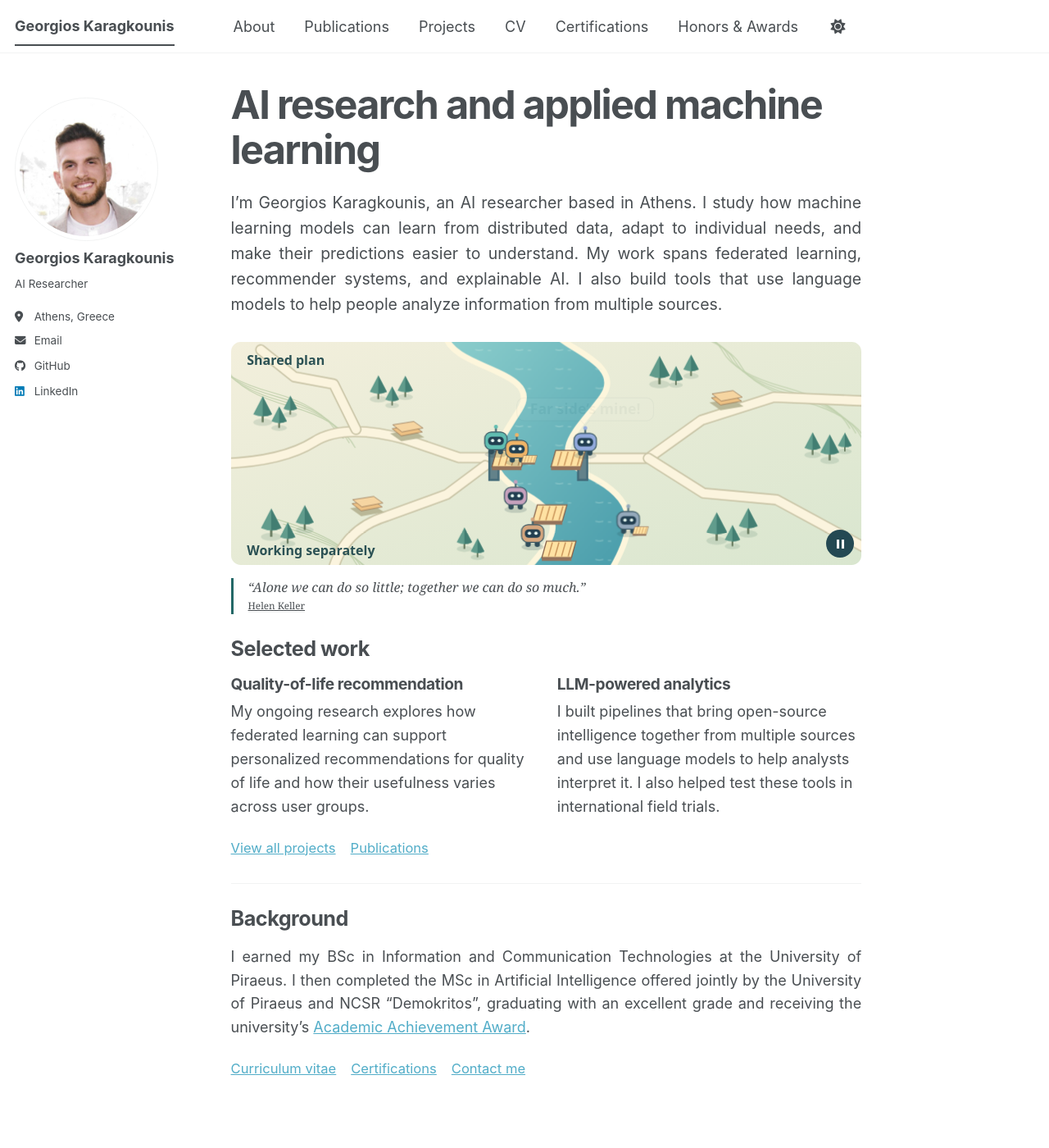
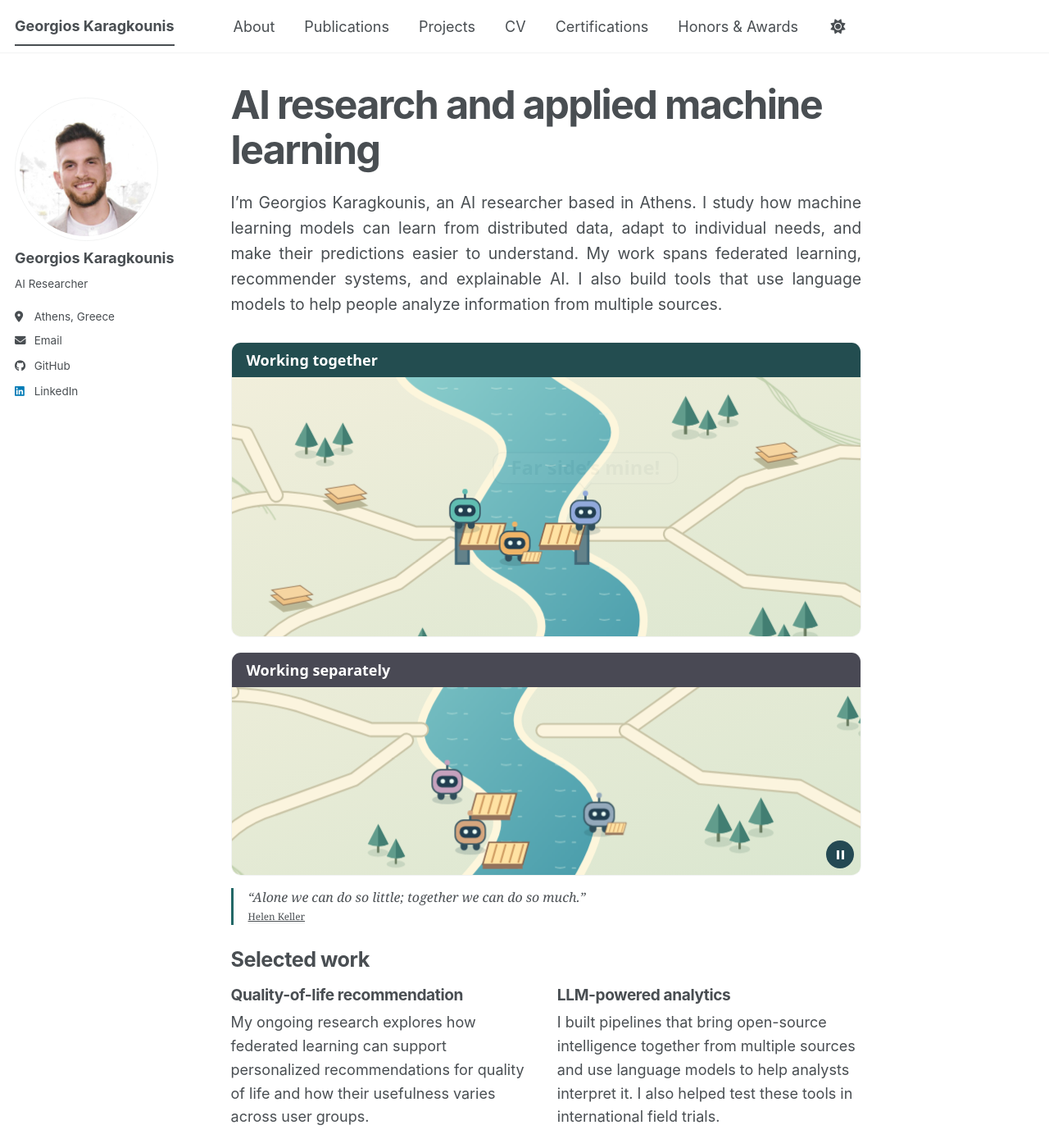
Before and after one commit to georgekaragounis/gkaragounis.github.io, a Jekyll site: the page built from _pages/about.md, in a window 1280 px wide and 1400 px high. Shown: the whole window at 82% size. Built offline with Jekyll 4.4.1, drawn with Linux system fonts in a browser that asks for light colours; a script bundle is joined from its source files by our own code; a style sheet for code colours, icons or effects is not loaded.

Commit message:
Separate bridge teams into labeled panels and space their routes

```diff
--- a/_includes/agent-bridge.html
+++ b/_includes/agent-bridge.html
@@ -1,9 +1,9 @@
 <div class="bridge-map">
 <input class="bridge-pause" type="checkbox" id="bridge-pause" aria-label="Pause bridge animation">
 <label for="bridge-pause" title="Pause or resume animation"><span aria-hidden="true"></span></label>
-<svg viewBox="0 0 960 340" role="img" aria-labelledby="bridge-title bridge-description" xmlns="http://www.w3.org/2000/svg">
-<title id="bridge-title">A bridge built together</title>
-<desc id="bridge-description">Three small agents carry sections of a bridge across a map. They assemble the sections over a river, then meet on the completed bridge. The first agent starts on the near bank, the second takes the far side, and the third joins the two spans. Downstream, three agents work independently. Their bridge sections do not align. One steps off the unfinished section, splashes into the river, and climbs back onto the bank.</desc>
+<section class="bridge-panel" aria-label="Working together">
+<h3>Working together</h3>
+<svg viewBox="140 0 710 292" role="img" aria-label="Three agents agree where to place their sections and build a continuous bridge." xmlns="http://www.w3.org/2000/svg">
 <defs>
   <linearGradient id="land" x2="1" y2="1"><stop stop-color="#f3efdc"/><stop offset="1" stop-color="#d9e6cf"/></linearGradient>
   <linearGradient id="water" x2=".9" y2="1"><stop stop-color="#8dcfcd"/><stop offset="1" stop-color="#4b9eac"/></linearGradient>
@@ -12,7 +12,7 @@
   <g id="pine"><ellipse cy="2" rx="13" ry="5" fill="#5b8771" opacity=".19"/><path d="M0 2v-17" stroke="#697c61" stroke-width="3"/><path d="m0-34-13 25q14 6 26 0Z" fill="#619c8c"/><path d="m0-34 13 25q-6 3-13 3Z" fill="#427e72"/></g>
   <g id="agent"><ellipse cy="4" rx="17" ry="5" fill="#26474e" opacity=".18"/><rect x="-11" y="-6" width="8" height="10" rx="4" fill="#304e5b"/><rect x="3" y="-6" width="8" height="10" rx="4" fill="#304e5b"/><path d="M0-30v-7" stroke="#345867" stroke-width="2.5"/><circle cy="-38" r="3" fill="currentColor"/><rect x="-17" y="-30" width="34" height="27" rx="10" fill="currentColor" stroke="#365461" stroke-width="1.5"/><rect x="-12" y="-23" width="24" height="13" rx="6" fill="#213e50"/><g fill="#edfff7"><circle cx="-5" cy="-17" r="2.5"/><circle cx="5" cy="-17" r="2.5"/></g></g>
   <g id="span"><path d="M0 0h45l-7 25H-7Z" fill="#ffe2a3" stroke="#88644c" stroke-width="1.6"/><path d="M-7 25h45v5H-7Z" fill="#94735c"/><path d="m9 2-6 21m16-21-6 21m16-21-6 21m16-21-6 21" stroke="#cd995f" stroke-width="2"/></g>
-</defs>
+<g id="bridge-terrain">
 <rect width="960" height="340" fill="url(#land)"/>
 <g fill="none" stroke="#a7bf92" stroke-width="1.4" opacity=".6">
 <path transform="translate(30,18) scale(1,1)" d="M-180-60Q-80-30-62 4T33 59t99 63"/>
@@ -59,14 +59,25 @@
 <use href="#pine" transform="translate(885 170) scale(0.95)"/>
 <use href="#pine" transform="translate(911 178) scale(1.1)"/>
 <use href="#pine" transform="translate(934 165) scale(0.8)"/>
+</g>
+</defs>
+<use href="#bridge-terrain"/>
 <g transform="translate(267 139)"><path d="m-25 0 35-5 17 11-35 6Z" fill="#b9b797"/><path d="m-22-7 32-5 14 10-32 6Z" fill="#edc184" stroke="#987958"/><path d="m-21-13 32-5 14 10-32 6Z" fill="#f6d5a1" stroke="#987958"/></g>
 <g transform="translate(206 253)"><path d="m-25 0 35-5 17 11-35 6Z" fill="#b9b797"/><path d="m-22-7 32-5 14 10-32 6Z" fill="#edc184" stroke="#987958"/><path d="m-21-13 32-5 14 10-32 6Z" fill="#f6d5a1" stroke="#987958"/></g>
 <g transform="translate(753 92)"><path d="m-25 0 35-5 17 11-35 6Z" fill="#b9b797"/><path d="m-22-7 32-5 14 10-32 6Z" fill="#edc184" stroke="#987958"/><path d="m-21-13 32-5 14 10-32 6Z" fill="#f6d5a1" stroke="#987958"/></g>
 <g stroke="#416978" stroke-width="3" fill="#63828a"><path d="M393 166h14v44h-14Zm135 0h14v44h-14Z"/></g>
 <g transform="translate(404 165)"><use class="bridge-part bridge-west" href="#span"/><g transform="translate(45)"><use class="bridge-part bridge-middle" href="#span"/></g><g transform="translate(90)"><use class="bridge-part bridge-east" href="#span"/></g></g>
 <g class="bridge-agent scout" color="#60bdb1"><use href="#agent"/><g class="bridge-cargo"><use href="#span" transform="translate(10 -7) scale(.46)"/></g><g class="bridge-speech" aria-hidden="true"><rect x="-90" y="-84" width="180" height="35" rx="11"/><path d="M-7-50 0-42 7-50"/><text x="0" y="-59" text-anchor="middle">I’ll start here!</text></g></g>
-<g class="bridge-agent maker" color="#f0b467"><use href="#agent"/><g class="bridge-cargo"><use href="#span" transform="translate(10 -7) scale(.46)"/></g><g class="bridge-speech" aria-hidden="true"><rect x="-103" y="-84" width="206" height="35" rx="11"/><path d="M-7-50 0-42 7-50"/><text x="0" y="-59" text-anchor="middle">I’ll join the two!</text></g></g>
+<g class="bridge-agent maker" color="#f0b467"><use href="#agent"/><g class="bridge-cargo"><use href="#span" transform="translate(10 -7) scale(.46)"/></g><g class="bridge-speech" aria-hidden="true"><rect x="-103" y="17" width="206" height="35" rx="11"/><path d="M-7 18 0 9 7 18"/><text x="0" y="42" text-anchor="middle">I’ll join the two!</text></g></g>
 <g class="bridge-agent checker" color="#91a9db"><use href="#agent"/><g class="bridge-cargo"><use href="#span" transform="translate(10 -7) scale(.46)"/></g><g class="bridge-speech" aria-hidden="true"><rect x="-104" y="-84" width="208" height="35" rx="11"/><path d="M-7-50 0-42 7-50"/><text x="0" y="-59" text-anchor="middle">Far side’s mine!</text></g></g>
+
+</svg>
+</section>
+<section class="bridge-panel" aria-label="Working separately">
+<h3>Working separately</h3>
+<svg viewBox="190 128 710 212" role="img" aria-label="Three agents build at different points along the banks. Their sections do not meet, and one falls into the water." xmlns="http://www.w3.org/2000/svg">
+
+<use href="#bridge-terrain"/>
 <g class="solo-build" aria-hidden="true">
 <g transform="translate(466 248)"><use class="bridge-part isolated-upper" href="#span"/></g>
 <g transform="translate(480 303)"><use class="bridge-part isolated-lower" href="#span"/></g>
@@ -75,5 +86,7 @@
 <g class="bridge-agent solo-lower" color="#d5a67e"><g><use href="#agent"/><g class="bridge-cargo"><use href="#span" transform="translate(10 -7) scale(.46)"/></g></g></g>
 <g class="bridge-agent solo-far" color="#94a9bb"><g class="tumble"><use href="#agent"/><g class="bridge-cargo"><use href="#span" transform="translate(10 -7) scale(.46)"/></g></g></g>
 <g transform="translate(539 302)"><g class="river-splash" fill="none" stroke="#f1fffe" stroke-width="3" stroke-linecap="round"><ellipse rx="19" ry="6"/><path d="m-11-4-6-9m17 8 1-13m11 12 6-9"/></g></g>
-</g><g fill="#2b5154" font-family="system-ui,sans-serif" font-weight="650" font-size="20"><text x="24" y="35">Shared plan</text><text x="24" y="324">Working separately</text></g>
-</svg></div>
+</g>
+</svg>
+</section>
+</div>
--- a/_sass/layout/_academic-profile.scss
+++ b/_sass/layout/_academic-profile.scss
@@ -105,11 +105,11 @@ html[data-theme="dark"] .page__content { --profile-accent: #8acec8; }
   label span {width:9px;height:11px;border-inline:3px solid}
   input:checked + label span {width:0;height:0;border:0;border-left:9px solid white;border-block:6px solid transparent}
   input:focus-visible + label {outline:3px solid #091f2d;outline-offset:2px}
-  input:checked ~ svg * {animation-play-state:paused}
+  input:checked ~ .bridge-panel svg * {animation-play-state:paused}
   .bridge-agent,.bridge-part,.bridge-cargo,.bridge-speech {animation-duration:12s;animation-iteration-count:infinite;animation-fill-mode:both}
-  .scout {transform:translate(429px,177px);animation-name:bridge-scout}
+  .scout {transform:translate(402px,173px);animation-name:bridge-scout}
   .maker {transform:translate(467px,182px);animation-name:bridge-maker}
-  .checker {transform:translate(508px,174px);animation-name:bridge-checker}
+  .checker {transform:translate(535px,172px);animation-name:bridge-checker}
   .bridge-west {animation-name:bridge-west}
   .bridge-east {animation-name:bridge-east}
   .bridge-middle {animation-name:bridge-middle}
@@ -121,13 +121,13 @@ html[data-theme="dark"] .page__content { --profile-accent: #8acec8; }
   0%,8%,100% {transform:translate(267px,139px)}
   18%,90% {transform:translate(347px,171px)}
   30%,50% {transform:translate(403px,167px)}
-  62%,80% {transform:translate(429px,177px)}
+  62%,80% {transform:translate(402px,173px)}
 }
 @keyframes bridge-maker {
   0%,14%,100% {transform:translate(206px,253px)}
-  27%,92% {transform:translate(328px,230px)}
-  39%,88% {transform:translate(394px,184px)}
-  53% {transform:translate(440px,179px)}
+  27%,92% {transform:translate(330px,245px)}
+  39%,88% {transform:translate(420px,227px)}
+  53% {transform:translate(464px,201px)}
   62%,80% {transform:translate(467px,182px)}
 }
 @keyframes bridge-checker {
@@ -135,7 +135,7 @@ html[data-theme="dark"] .page__content { --profile-accent: #8acec8; }
   24%,92% {transform:translate(698px,128px)}
   33%,86% {transform:translate(636px,172px)}
   44%,52% {transform:translate(539px,169px)}
-  62%,80% {transform:translate(508px,174px)}
+  62%,80% {transform:translate(535px,172px)}
 }
 @keyframes bridge-west {0%,28%,100% {opacity:0} 31%,95% {opacity:1}}
 @keyframes bridge-drop-west {0%,28%,100% {opacity:1} 31%,98% {opacity:0}}
@@ -199,3 +199,8 @@ html[data-theme="dark"] .page__content { --profile-accent: #8acec8; }
 @media(prefers-reduced-motion:reduce) {
   .bridge-map .solo-build * {animation:none}
 }
+
+.bridge-map .bridge-panel {margin:0;border:1px solid var(--profile-rule);border-radius:.65rem;overflow:hidden}
+.bridge-map .bridge-panel + .bridge-panel {margin-top:1rem}
+.research-home .bridge-panel h3 {margin:0;padding:.55rem 1rem;background:#234d50;color:white;font:650 1rem/1.25 system-ui,sans-serif;letter-spacing:0}
+.research-home .bridge-panel + .bridge-panel h3 {background:#494954}
```
